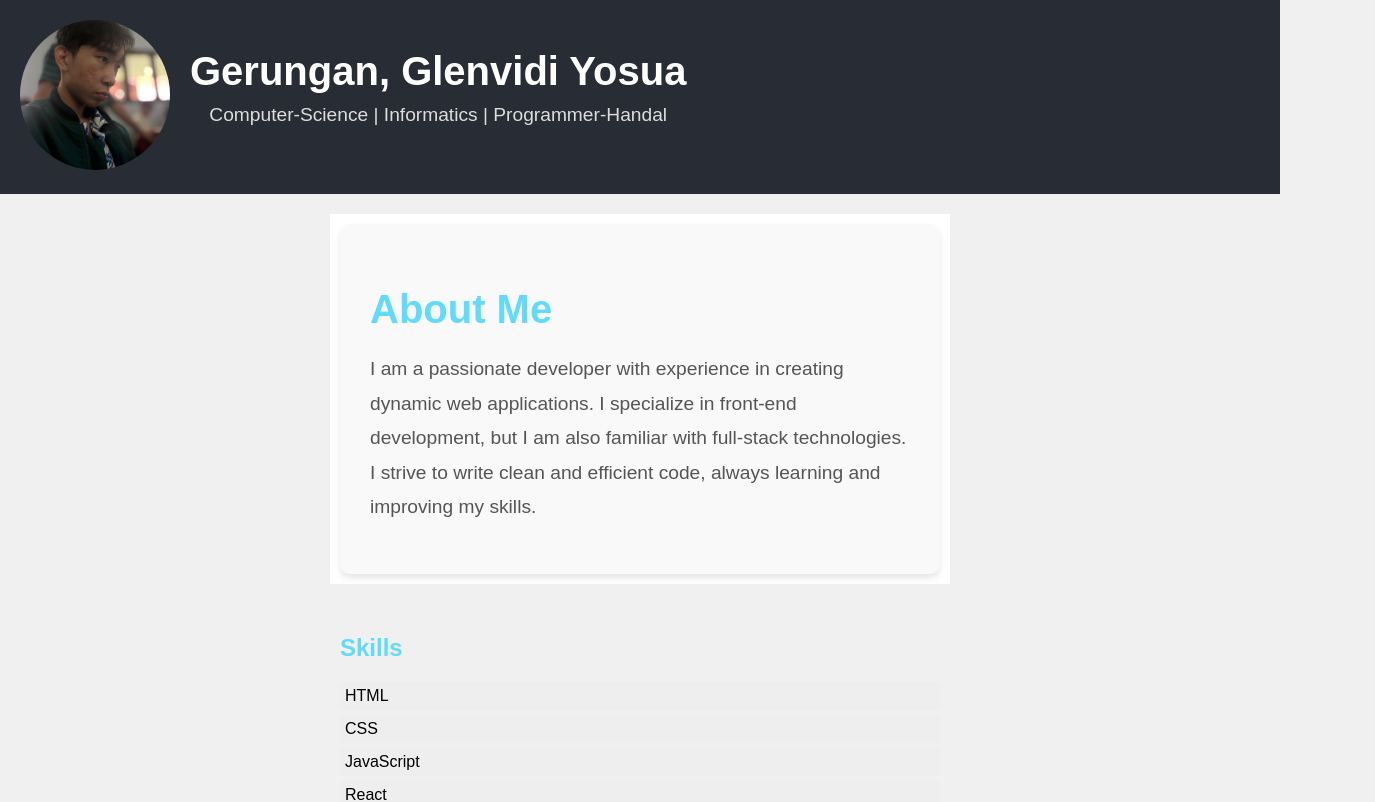
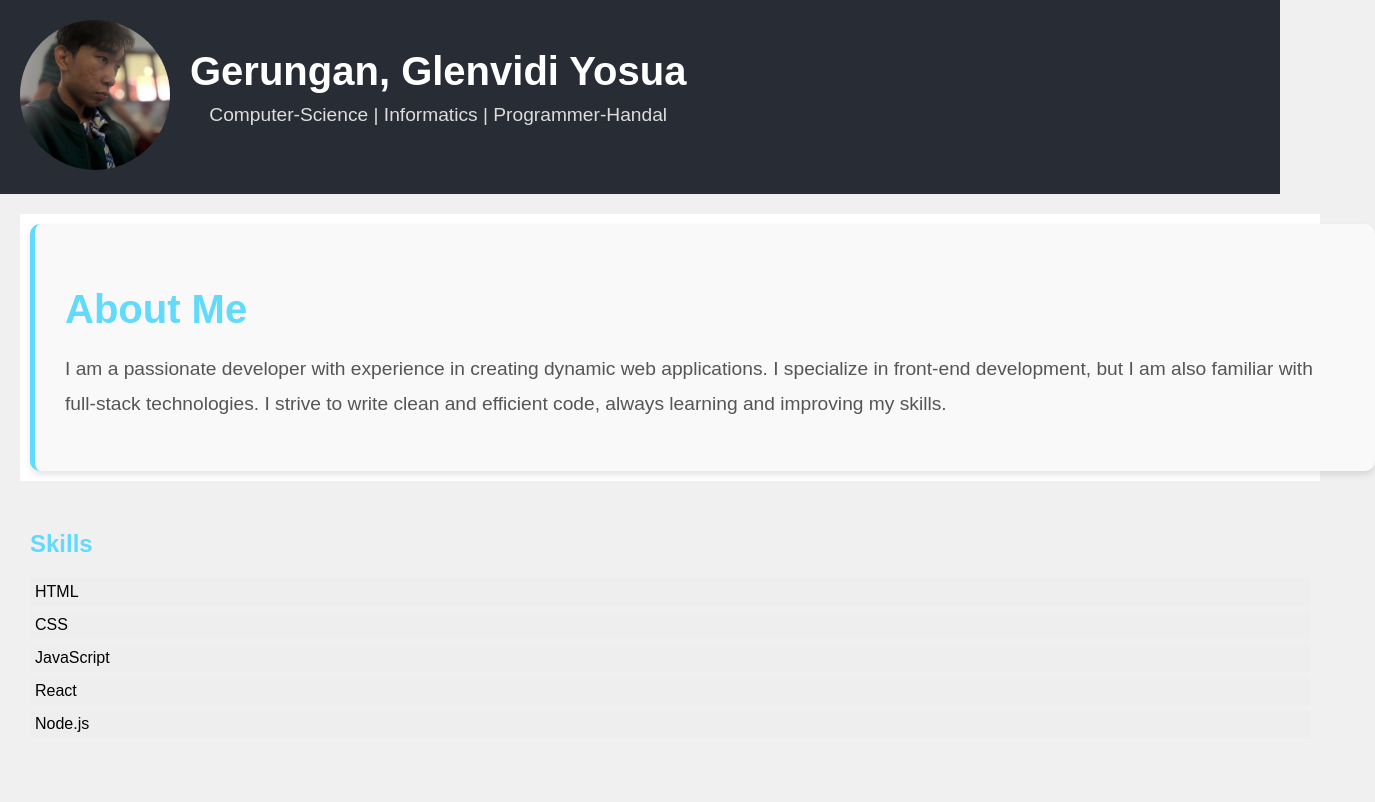
Before and after one commit to MrPapa-Ux/Front-End-Mid, a React (Create React App) app: page / in a window 1280 px wide. Shown: the top 802 px of the page, 1375 px wide, since content can reach past the window. Built offline with nearby package versions, Linux system fonts and the light colour scheme.

Commit message:
fix about css

```diff
--- a/src/App.css
+++ b/src/App.css
@@ -15,20 +15,22 @@
   border-radius: 50%;
 }
 
+/* Untuk About, Skills, Achievements, dan Footer */
 .about,
 .skills,
 .achievements,
 .footer {
-  margin: 20px auto;
+  margin: 20px; /* Menghapus 'auto' untuk tidak membuatnya terpusat */
   padding: 10px;
-  max-width: 600px;
-  text-align: left;
+  width: 100%; /* Pastikan elemen mengisi seluruh lebar */
+  text-align: left; /* Teks rata kiri */
 }
 
 h2 {
-  color: #61dafb;
+  color: #61dafb; /* Warna biru untuk judul */
 }
 
+/* Styling untuk Skills dan Achievements */
 .skills ul,
 .achievements ul {
   list-style-type: none;
@@ -42,6 +44,7 @@ h2 {
   margin: 5px 0;
 }
 
+/* Styling untuk Footer */
 .footer {
   background-color: #f0f0f0;
   padding: 10px;
--- a/src/components/About/index.css
+++ b/src/components/About/index.css
@@ -8,13 +8,17 @@
   margin-top: 20px; /* Jarak dengan elemen di atas */
 }
 
+/* Styling untuk text konten tentang saya */
 .about-text {
-  max-width: 800px; /* Membatasi lebar konten */
-  margin: 0 auto; /* Menyusun konten di tengah */
+  width: 100%; /* Lebar penuh */
   padding: 30px; /* Memberikan padding pada teks */
   background-color: #f9f9f9; /* Memberikan latar belakang abu-abu terang */
+  border-left: 5px solid #61dafb; /* Garis border kiri untuk efek kotak */
   border-radius: 10px; /* Sudut melengkung */
   box-shadow: 0 4px 6px rgba(0, 0, 0, 0.1); /* Bayangan halus */
+  color: #555; /* Warna teks */
+  margin: 0; /* Menghilangkan margin otomatis */
+  text-align: left; /* Teks rata kiri */
 }
 
 .about-text h2 {
```
